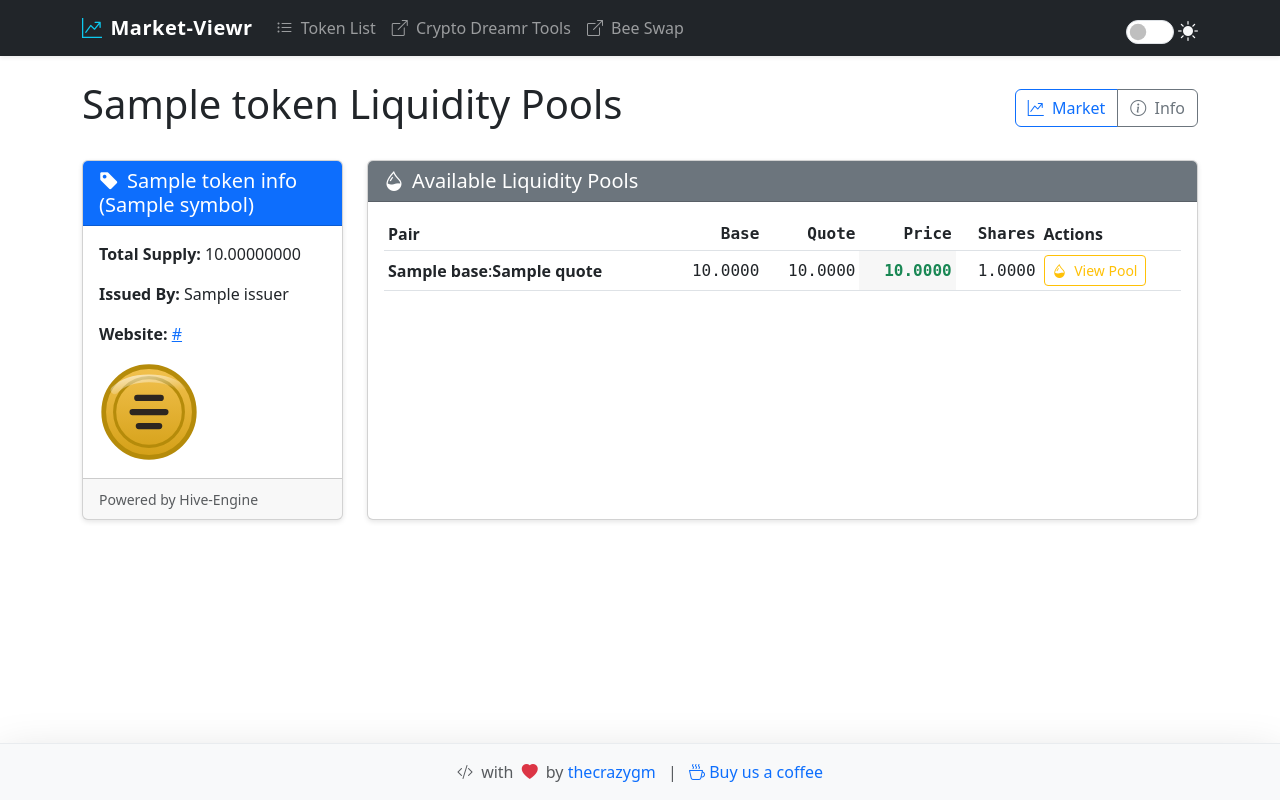
After one commit to TheCrazyGM/market-viewr, a Flask app: template templates/lp_list.html in a window 1280 px wide. The commit adds this page. Run offline with Flask 3, Linux system fonts and the light colour scheme; the template is opened without the code that fills it: most values are stand-ins (such as "Sample title", 1, 10 or a date in 2020); some libraries are stand-ins or nearby versions.

Commit message:
feat: add liquidity pool views and number formatting filter

```diff
--- a/app.py
+++ b/app.py
@@ -80,6 +80,22 @@ def handle_exception(e):
 def timestamp_to_date(timestamp):
     """Convert a Unix timestamp to a formatted date string."""
     return datetime.fromtimestamp(timestamp).strftime("%Y-%m-%d %H:%M:%S")
+
+
+@app.template_filter("fmt")
+def fmt_number(value, spec=",.4f"):
+    """Safely format numeric values using a Python format spec.
+
+    Examples:
+    - {{ 1234.5678 | fmt(',.2f') }} -> '1,234.57'
+    - {{ '42' | fmt(',.0f') }} -> '42'
+    """
+    try:
+        fval = float(value)
+        return format(fval, spec)
+    except Exception:
+        # Return original if not convertible
+        return value
 
 
 # Hive Engine API endpoints for history API
@@ -318,6 +334,65 @@ def get_market_data(symbol, days=30):
     return []
 
 
+# ============================
+# Liquidity Pools (Marketpools)
+# ============================
+
+
+@cache.memoize(timeout=600)
+def get_lp_pools_for_token(token: str) -> list[dict]:
+    """Return all liquidity pools where the token participates as base or quote.
+
+    Contract: marketpools
+    Table: pools
+    Fields: tokenPair (format "BASE:QUOTE"), baseQuantity, quoteQuantity, basePrice, quotePrice, totalShares, etc.
+    """
+    try:
+        # Match either "TOKEN:*" or "*:TOKEN" on tokenPair
+        query = {
+            "$or": [
+                {"tokenPair": {"$regex": f"^{token}:"}},
+                {"tokenPair": {"$regex": f":{token}$"}},
+            ]
+        }
+        pools = he_api.find("marketpools", "pools", query=query, limit=1000)
+        return pools or []
+    except Exception as e:
+        app.logger.error(f"Error fetching LP pools for {token}: {e}")
+        return []
+
+
+@cache.memoize(timeout=600)
+def get_lp_pool(token_pair: str) -> dict | None:
+    """Return a specific liquidity pool by tokenPair (e.g., "TOKEN:SWAP.HIVE")."""
+    try:
+        pool = he_api.find_one("marketpools", "pools", query={"tokenPair": token_pair})
+        # Some RPCs may return list for find_one, normalize
+        if isinstance(pool, list):
+            pool = pool[0] if pool else None
+        return pool or None
+    except Exception as e:
+        app.logger.error(f"Error fetching LP pool {token_pair}: {e}")
+        return None
+
+
+@cache.memoize(timeout=600)
+def get_lp_positions(token_pair: str, limit: int = 200) -> list[dict]:
+    """Return top LP positions (liquidityPositions table) for a tokenPair sorted by shares desc."""
+    try:
+        positions = he_api.find(
+            "marketpools",
+            "liquidityPositions",
+            query={"tokenPair": token_pair},
+            limit=limit,
+            indexes=[{"index": "shares", "descending": True}],
+        )
+        return positions or []
+    except Exception as e:
+        app.logger.error(f"Error fetching LP positions for {token_pair}: {e}")
+        return []
+
+
 # Get token richlist
 @cache.memoize(timeout=900)
 def get_richlist(symbol):
@@ -532,6 +607,63 @@ def index(page=1):
         total=total,
         total_pages=total_pages,
         search_query=search_query,
+    )
+
+
+@app.route("/lp/<token>")
+@cache.cached(timeout=300)
+def lp_list(token: str):
+    """List available liquidity pools for a given token (participates as base or quote)."""
+    token_info = get_token_info(token)
+    if not token_info:
+        abort(404)
+
+    pools = get_lp_pools_for_token(token)
+
+    # Derive a friendlier structure including base/quote split
+    enriched: list[dict] = []
+    for p in pools:
+        tp = p.get("tokenPair", "")
+        base, sep, quote = tp.partition(":")
+        enriched.append(
+            {
+                **p,
+                "base": base,
+                "quote": quote,
+            }
+        )
+
+    return render_template(
+        "lp_list.html",
+        token=token,
+        token_info=token_info,
+        pools=enriched,
+    )
+
+
+@app.route("/lp/<base>/<quote>")
+@cache.cached(timeout=300)
+def lp_detail(base: str, quote: str):
+    """Show detailed information for a specific liquidity pool BASE:QUOTE."""
+    token_pair = f"{base}:{quote}"
+    pool = get_lp_pool(token_pair)
+    if not pool:
+        # Try reversed pair if user swapped order in URL
+        rev_pair = f"{quote}:{base}"
+        pool = get_lp_pool(rev_pair)
+        if pool:
+            token_pair = rev_pair
+        else:
+            abort(404)
+
+    # Fetch LP positions
+    positions = get_lp_positions(token_pair, limit=200)
+
+    return render_template(
+        "lp_detail.html",
+        token_pair=token_pair,
+        pool=pool,
+        positions=positions,
     )
 
 
--- a/templates/index.html
+++ b/templates/index.html
@@ -59,6 +59,9 @@
                     <a href="{{ url_for('view', token=token.symbol) }}"
                        class="btn btn-sm btn-outline-secondary action-btn" data-token="{{ token.symbol }}"
                        data-action="info"><i class="bi bi-info-circle me-1"></i>Info</a>
+                    <a href="{{ url_for('lp_list', token=token.symbol) }}"
+                       class="btn btn-sm btn-outline-warning action-btn" data-token="{{ token.symbol }}"
+                       data-action="lp"><i class="bi bi-droplet-half me-1"></i>LP</a>
                   </td>
                   </tr>
                 {% endfor %}
--- /dev/null
+++ b/templates/lp_list.html
@@ -0,0 +1,104 @@
+{% extends "base.html" %}
+
+{% block title %}Market-Viewr - {{ token }} Liquidity Pools{% endblock %}
+
+{% block content %}
+  <div class="d-flex justify-content-between align-items-center mb-4">
+    <h1>{{ token }} Liquidity Pools</h1>
+    <div class="btn-group">
+      <a href="{{ url_for('market', token=token) }}" class="btn btn-outline-primary action-btn">
+        <i class="bi bi-graph-up-arrow me-1"></i> Market
+      </a>
+      <a href="{{ url_for('view', token=token) }}" class="btn btn-outline-secondary action-btn">
+        <i class="bi bi-info-circle me-1"></i> Info
+      </a>
+    </div>
+  </div>
+
+  <div class="row">
+    <!-- Token Info Card -->
+    <div class="col-12 col-md-4 col-lg-3 mb-4">
+      <div class="card h-100">
+        <div class="card-header bg-primary text-white">
+          <h5 class="mb-0"><i class="bi bi-tag-fill me-2"></i>{{ token_info.name }} ({{ token_info.symbol }})</h5>
+        </div>
+        <div class="card-body">
+          <p>
+            <strong>Total Supply:</strong>
+            {{ token_info.supply if token_info.supply is string else (token_info.supply | float) | fmt(',.8f') }}
+          </p>
+          <p><strong>Issued By:</strong> {{ token_info.issuer }}</p>
+          {% if token_info.metadata %}
+            {% if token_info.metadata.url %}
+              <p><strong>Website:</strong> <a href="{{ token_info.metadata.url }}" target="_blank">{{ token_info.metadata.url }}</a></p>
+            {% endif %}
+            {% set icon_url = token_info.metadata.icon if token_info.metadata and token_info.metadata.icon else None %}
+            <img src="{{ url_for('static', filename='images/coin-placeholder.svg') }}" {% if icon_url %}data-src="{{ icon_url }}" {% endif %}
+                 alt="{{ token_info.symbol }} icon" class="img-fluid token-icon" loading="lazy" style="max-height: 100px;" />
+          {% endif %}
+        </div>
+        <div class="card-footer">
+          <small class="text-muted">Powered by Hive-Engine</small>
+        </div>
+      </div>
+    </div>
+
+    <!-- Pools List -->
+    <div class="col-12 col-md-8 col-lg-9 mb-4">
+      <div class="card h-100">
+        <div class="card-header bg-secondary text-white d-flex justify-content-between align-items-center">
+          <h5 class="mb-0"><i class="bi bi-droplet-half me-2"></i>Available Liquidity Pools</h5>
+        </div>
+        <div class="card-body">
+          {% if pools and pools|length > 0 %}
+            <div class="table-responsive">
+              <table class="table table-hover table-sm align-middle" id="lp-pools-table">
+                <thead>
+                  <tr>
+                    <th>Pair</th>
+                    <th class="number-cell text-end">Base</th>
+                    <th class="number-cell text-end">Quote</th>
+                    <th class="number-cell text-end">Price</th>
+                    <th class="number-cell text-end d-none d-lg-table-cell">Shares</th>
+                    <th>Actions</th>
+                  </tr>
+                </thead>
+                <tbody>
+                  {% for p in pools %}
+                    <tr>
+                      <td><strong>{{ p.base }}</strong>:<strong>{{ p.quote }}</strong></td>
+                      <td class="number-cell text-end text-nowrap" title="Base reserve">{{ (p.baseQuantity | default(0) | float) | fmt(',.4f') }}</td>
+                      <td class="number-cell text-end text-nowrap" title="Quote reserve">{{ (p.quoteQuantity | default(0) | float) | fmt(',.4f') }}</td>
+                      <td class="number-cell text-end text-nowrap price-column text-success fw-bold" title="{{ p.base }} per {{ p.quote }}">{{ (p.basePrice | default(0) | float) | fmt(',.4f') }}</td>
+                      <td class="number-cell text-end text-nowrap d-none d-lg-table-cell">{{ (p.totalShares | default(0) | float) | fmt(',.4f') }}</td>
+                      <td>
+                        <a href="{{ url_for('lp_detail', base=p.base, quote=p.quote) }}" class="btn btn-sm btn-outline-warning action-btn">
+                          <i class="bi bi-droplet-half me-1"></i> View Pool
+                        </a>
+                      </td>
+                    </tr>
+                  {% endfor %}
+                </tbody>
+              </table>
+            </div>
+          {% else %}
+            <div class="alert alert-info mb-0">
+              <i class="bi bi-info-circle me-2"></i>No liquidity pools found for {{ token }}.
+            </div>
+          {% endif %}
+        </div>
+      </div>
+    </div>
+  </div>
+{% endblock %}
+
+{% block scripts %}
+  <script>
+    document.addEventListener('DOMContentLoaded', () => {
+    // Rely on global sorter in static/js/scripts.js to bind click handlers.
+    // If a default sort is needed, we can trigger it here, e.g.:
+    // const table = document.getElementById('lp-pools-table');
+    // if (table) sortTable(table, 3, 'desc'); // example: sort by Price
+    });
+  </script>
+{% endblock %}
```
Also changed, not shown: templates/lp_detail.html (added, +140 -0 lines), templates/market.html (+10 -4 lines).
